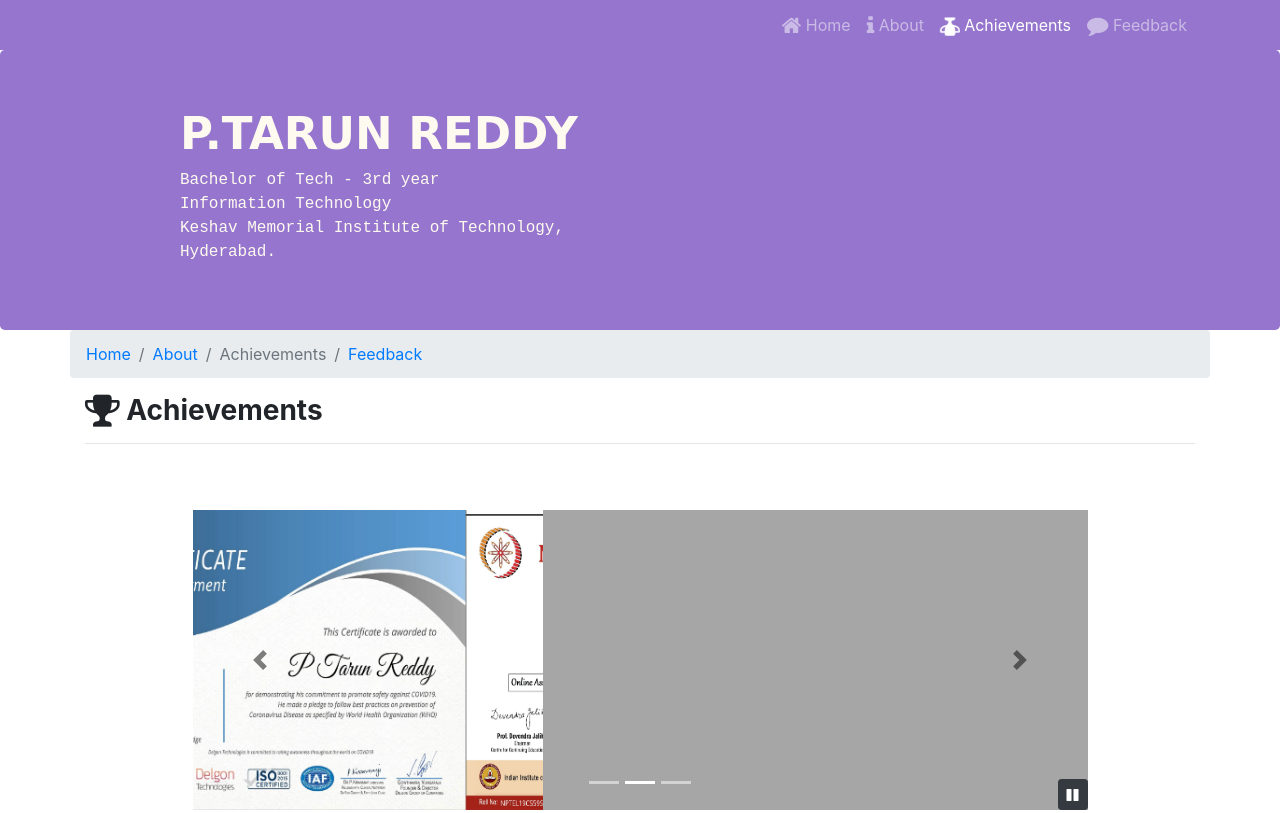
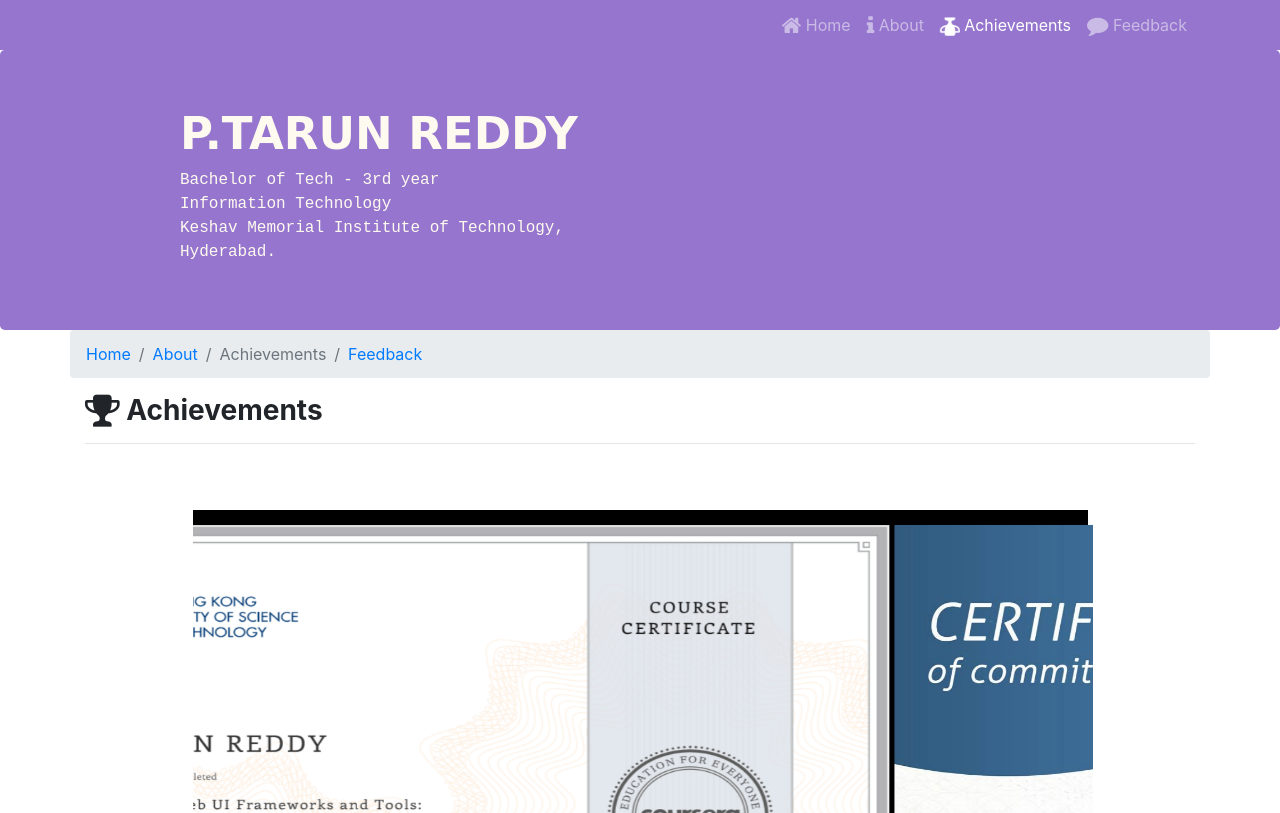
Before and after one commit to Tarun1236/Bootstrap4, a website: page Ach.html in a window 1280 px wide. Shown: the top 813 px of the page. Drawn offline with nearby package versions, Linux system fonts and the light colour scheme.

Commit message:
NPM part-1

```diff
--- a/Ach.html
+++ b/Ach.html
@@ -74,19 +74,24 @@
                                 <li data-target="#mycar" data-slide-to="0" class="active"></li>
                                 <li data-target="#mycar" data-slide-to="1"></li>
                                 <li data-target="#mycar" data-slide-to="2"></li>
+                                <li data-target="#mycar" data-slide-to="3"></li>
                             </ol>
 
                             <div class="carousel-inner">
                                 <div class="carousel-item active">
-                                    <img src="jntu.jpeg" alt="Jntuh" class="d-block img-fluid">
+                                    <img class="img" src="FSWD.png" alt="Full Stack Web Development" class="d-block img-fluid">
+                                </div>
+
+                                <div class="carousel-item">
+                                    <img class="img" src="jntu.jpeg" alt="Jntuh" class="d-block img-fluid">
                                </div>
 
                                 <div class="carousel-item">
-                                    <img src="Python for Data Science__01.jpg" alt="DS" class="d-block img-fluid">
+                                    <img class="img" src="Deep_Learning.png" alt="Deep Learning" class="d-block img-fluid">
                                 </div>
 
                                 <div class="carousel-item">
-                                    <img src="Deep_Learning.png" alt="Deep Learning" class="d-block img-fluid">
+                                    <img class="img" src="Python for Data Science__01.jpg" alt="DS" class="d-block img-fluid">
                                 </div>
 
                             </div>
--- a/contactus.html
+++ b/contactus.html
@@ -205,6 +205,7 @@
     <script src="node_modules/jquery/dist/jquery.slim.min.js"></script>
     <script src="node_modules/popper.js/dist/umd/popper.min.js"></script>
     <script src="node_modules/bootstrap/dist/js/bootstrap.min.js"></script>
+    <script src="js/scripts.js"></script>
 </body>
 
 </html>
--- a/styles1.css
+++ b/styles1.css
@@ -56,12 +56,17 @@
 }
 
 .carousel{
-	background-color: #a6a6a6;
+	background-color: black;
 }
 
 .carousel-inner{
-	width: 350px;
-	height: 300px;
+	width: 900px;
+	height: 650px;
+}
+
+.img{
+	width: 895px;
+	height: 600px;
 }
 
 .carousel-control-next-icon {
```
Also changed, not shown: index.html (+1 -25 lines), js/scripts.js (added, +23 -0 lines), package.json (+7 -3 lines), FSWD.png (added), 1 other file.
